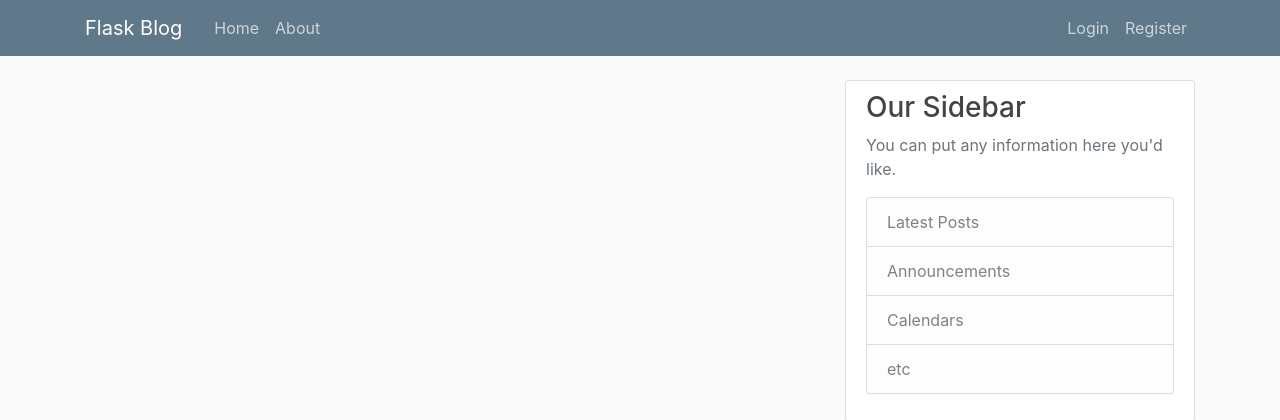
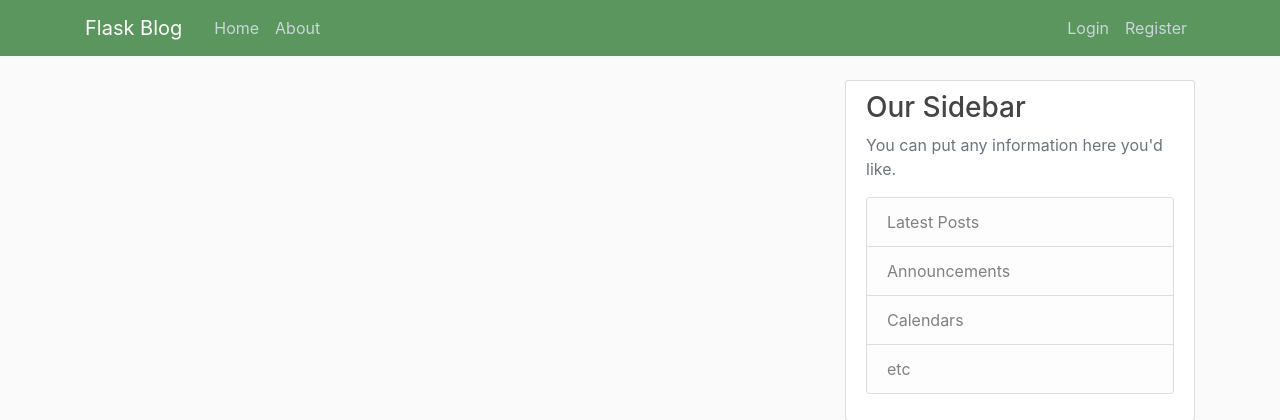
Before and after one commit to ophd/Flask-Website, a Flask app: page / in a window 1280 px wide. Shown: the top 420 px of the page. Run offline with Flask 2, Linux system fonts and the light colour scheme; data that the repository does not hold is empty; some libraries are stand-ins or nearby versions.

Commit message:
changed header colour

```diff
--- a/flaskblog/static/main.css
+++ b/flaskblog/static/main.css
@@ -9,7 +9,7 @@ color: #444444;
 }
 
 .bg-steel {
-background-color: #5f788a;
+background-color: #5b965e;
 }
 
 .site-header .navbar-nav .nav-link {
```
